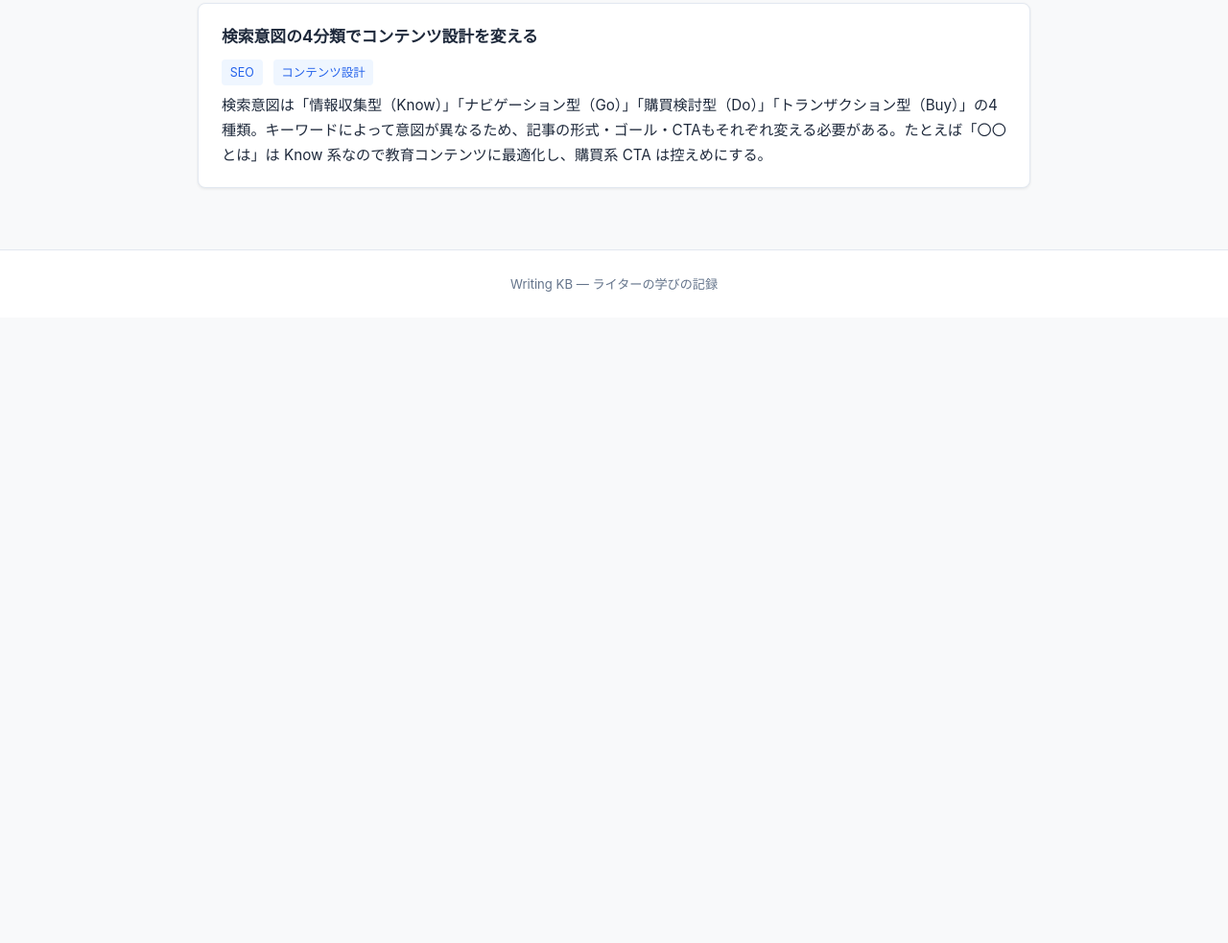
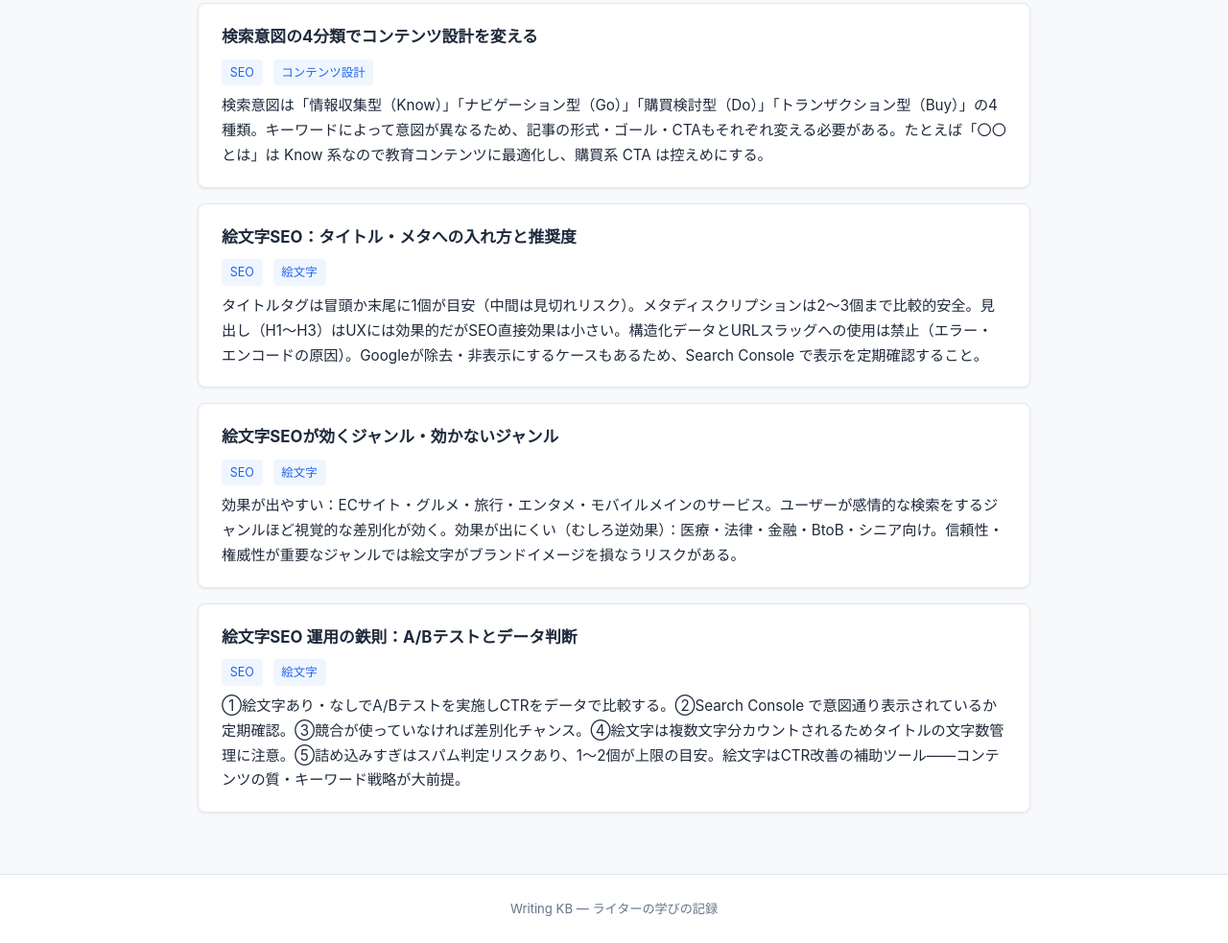
Before and after one commit to azuna-ignite/AI-, a website: page tips.html in a window 1280 px wide. Shown: the part 1091-2074 px from the top of the page at 96% size. Before the commit the page ends 1422 px from the top, so only its background shows below. Drawn offline with Linux system fonts and the light colour scheme.

Commit message:
Add SEO emoji strategy tips (3 cards)
Co-Authored-By: Claude Sonnet 4.6 <noreply@anthropic.com>

```diff
--- a/tips.html
+++ b/tips.html
@@ -77,6 +77,33 @@
       </div>
     </div>
 
+    <div class="card" data-tip="seo 絵文字 emoji タイトル メタディスクリプション ctr">
+      <div class="card-tip-title">絵文字SEO：タイトル・メタへの入れ方と推奨度</div>
+      <span class="tag">SEO</span>
+      <span class="tag">絵文字</span>
+      <div class="card-body">
+        タイトルタグは冒頭か末尾に1個が目安（中間は見切れリスク）。メタディスクリプションは2〜3個まで比較的安全。見出し（H1〜H3）はUXには効果的だがSEO直接効果は小さい。構造化データとURLスラッグへの使用は禁止（エラー・エンコードの原因）。Googleが除去・非表示にするケースもあるため、Search Console で表示を定期確認すること。
+      </div>
+    </div>
+
+    <div class="card" data-tip="seo 絵文字 emoji ジャンル 業界 ec 医療 法律 金融">
+      <div class="card-tip-title">絵文字SEOが効くジャンル・効かないジャンル</div>
+      <span class="tag">SEO</span>
+      <span class="tag">絵文字</span>
+      <div class="card-body">
+        効果が出やすい：ECサイト・グルメ・旅行・エンタメ・モバイルメインのサービス。ユーザーが感情的な検索をするジャンルほど視覚的な差別化が効く。効果が出にくい（むしろ逆効果）：医療・法律・金融・BtoB・シニア向け。信頼性・権威性が重要なジャンルでは絵文字がブランドイメージを損なうリスクがある。
+      </div>
+    </div>
+
+    <div class="card" data-tip="seo 絵文字 emoji 運用 abテスト サーチコンソール ctr スパム">
+      <div class="card-tip-title">絵文字SEO 運用の鉄則：A/Bテストとデータ判断</div>
+      <span class="tag">SEO</span>
+      <span class="tag">絵文字</span>
+      <div class="card-body">
+        ①絵文字あり・なしでA/Bテストを実施しCTRをデータで比較する。②Search Console で意図通り表示されているか定期確認。③競合が使っていなければ差別化チャンス。④絵文字は複数文字分カウントされるためタイトルの文字数管理に注意。⑤詰め込みすぎはスパム判定リスクあり、1〜2個が上限の目安。絵文字はCTR改善の補助ツール——コンテンツの質・キーワード戦略が大前提。
+      </div>
+    </div>
+
   </div>
 
   <p class="no-result" id="noResult" style="display:none;">該当する Tips が見つかりませんでした。</p>
```
